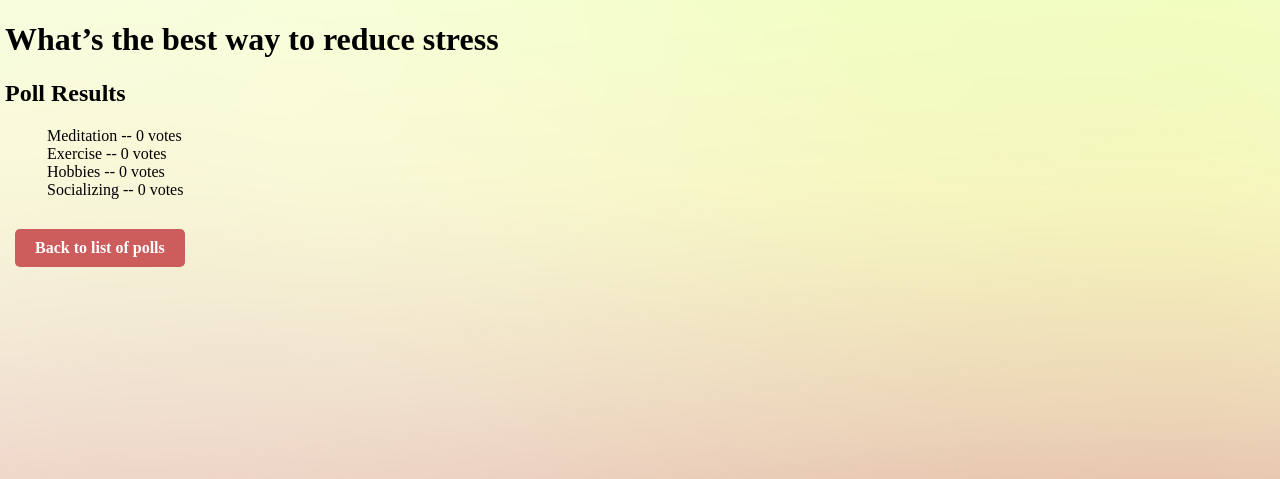
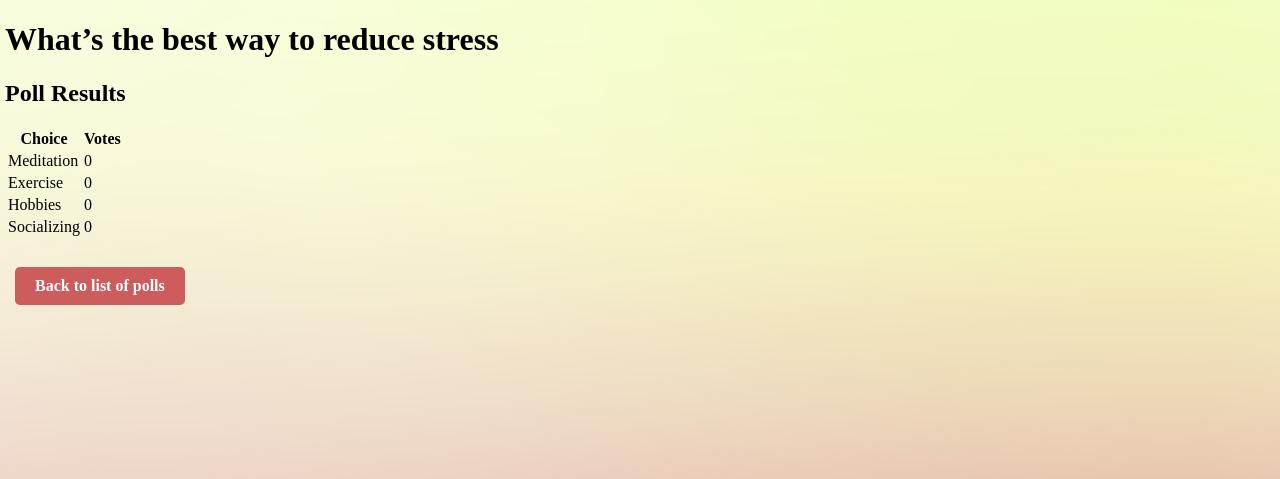
Before and after one commit to niichapats/ku-polls, a Django app: page /polls/1/results/ in a window 1280 px wide. Shown: the top 479 px of the page. Run offline with Django 5.2, Linux system fonts and the light colour scheme; data comes from the database, SQL or seed files in the repository.

Commit message:
The results in a table.

```diff
--- a/polls/templates/polls/results.html
+++ b/polls/templates/polls/results.html
@@ -9,14 +9,22 @@
     <h1>{{ question.question_text }}</h1>
     <h2>Poll Results</h2>
 
-    <ul>
-        {% for choice in question.choice_set.all %}
-            <li>
-                <span>{{ choice.choice_text }}</span>
-                <span>-- {{ choice.votes }} vote{{ choice.votes|pluralize }}</span>
-            </li>
-        {% endfor %}
-    </ul>
+    <table>
+        <thead>
+            <tr>
+                <th>Choice</th>
+                <th>Votes</th>
+            </tr>
+        </thead>
+        <tbody>
+            {% for choice in question.choice_set.all %}
+            <tr>
+                <td>{{ choice.choice_text }}</td>
+                <td>{{ choice.votes }}</td>
+            </tr>
+            {% endfor %}
+        </tbody>
+    </table>
 
     <br>
     <a href="{% url 'polls:index' %}" class="to-list-button">Back to list of polls</a>
```
